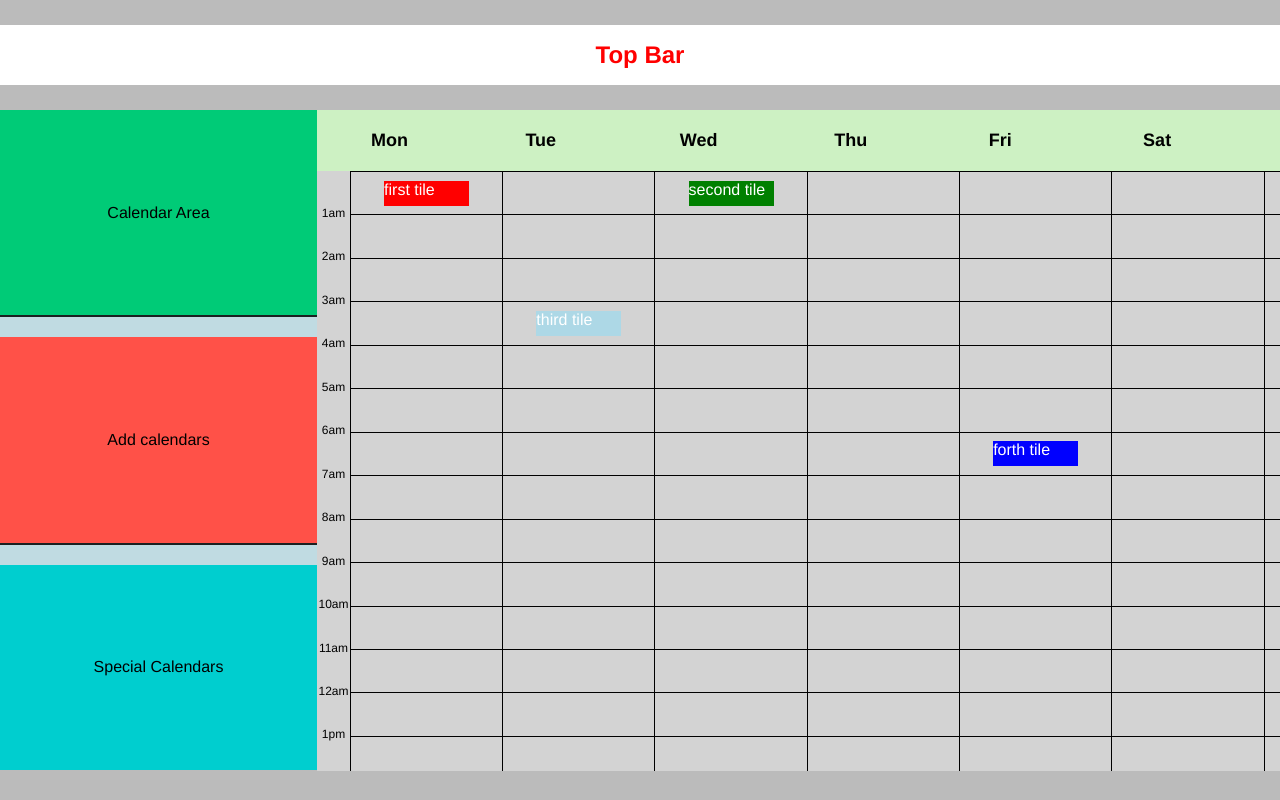
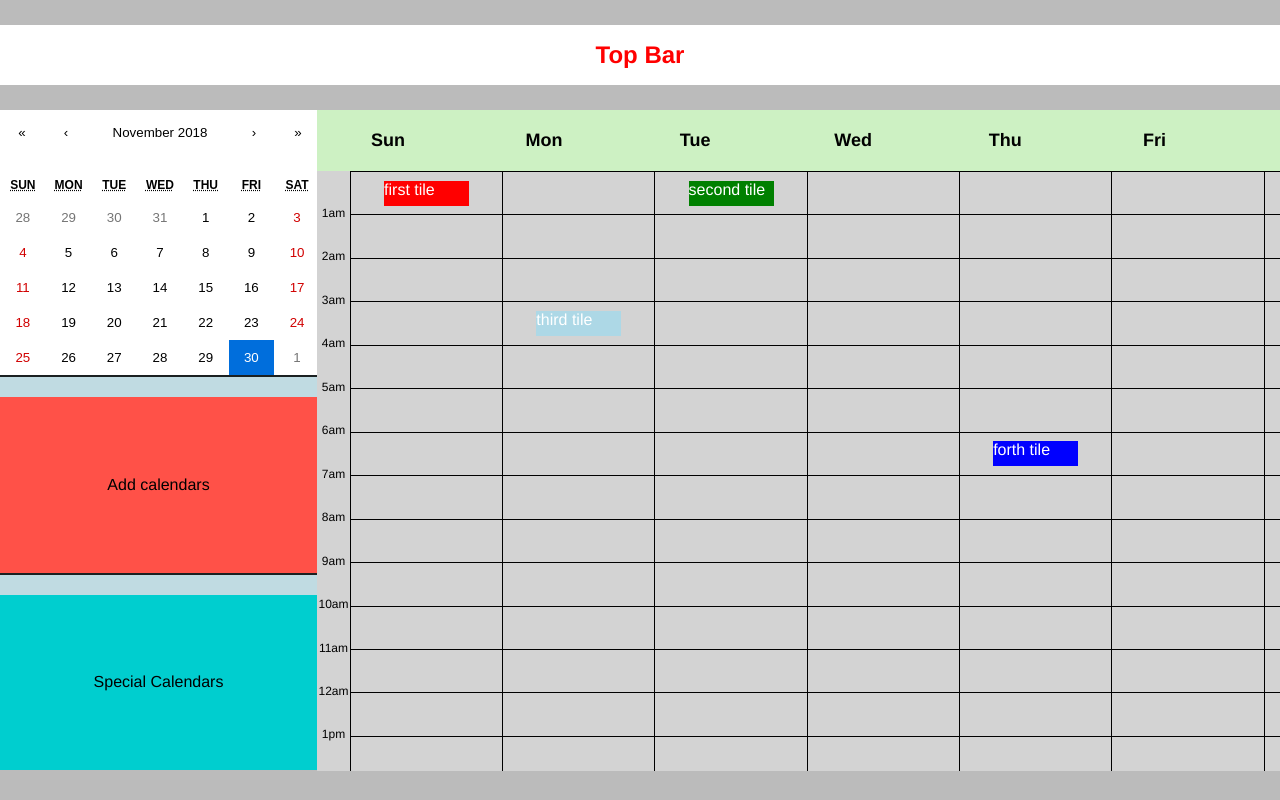
Before and after one commit to rob111/interactive-calendar, a React (Create React App) app in the folder client/: page / in a window 1280 px wide. Shown: the top 800 px of the page. Built offline with nearby package versions, Linux system fonts and the light colour scheme.

Commit message:
add react-calendar

```diff
--- a/client/package.json
+++ b/client/package.json
@@ -7,6 +7,7 @@
     "@material-ui/icons": "^3.0.1",
     "classnames": "^2.2.6",
     "react": "^16.6.1",
+    "react-calendar": "^2.17.5",
     "react-dom": "^16.6.1",
     "react-modal": "^3.6.1",
     "react-router-dom": "^4.3.1",
--- /dev/null
+++ b/client/src/components/CalendarComponent.js
@@ -0,0 +1,28 @@
+import React, { Component } from 'react';
+import Calendar from 'react-calendar';
+import "../styles/calendar-react.css";
+
+export default class CalendarComponent extends Component {
+  constructor(props){
+    super(props);
+    this.state = {
+      date: new Date()
+    }
+
+  }
+
+  onChange = date => this.setState({ date });
+
+  render() {
+    console.log(this.state.date);
+    return(
+      <div>
+        <Calendar
+          onChange={this.onChange}
+          value={this.state.date}
+          calendarType="US"
+        />
+      </div>
+    )
+  }
+}
--- a/client/src/containers/CalendarGrid.js
+++ b/client/src/containers/CalendarGrid.js
@@ -30,7 +30,7 @@ class CalendarGrid extends Component {
 
 
   getWeekDays(){
-    let weekDays = ['Mon', 'Tue', 'Wed', 'Thu', 'Fri', 'Sat', 'Sun'];
+    let weekDays = ['Sun', 'Mon', 'Tue', 'Wed', 'Thu', 'Fri', 'Sat'];
     let arr = weekDays.map(day => {
       return(
         <Header
@@ -86,7 +86,6 @@ class CalendarGrid extends Component {
     for (var i = 0; i < 168; i++) {
       let x = i % 7;
       let y = Math.floor(i / 7);
-      console.log(this.state.tiles);
       let event = this.state.tiles.find( tile =>  tile.time[0] === x && tile.time[1] === y);
       if (event) {
         gridTiles.push(this.renderTile(i, event));
--- a/client/src/containers/LeftSideMenu.js
+++ b/client/src/containers/LeftSideMenu.js
@@ -1,4 +1,5 @@
 import React, { Component } from 'react';
+import CalendarComponent from '../components/CalendarComponent';
 
 class LeftSideMenu extends Component {
 
@@ -8,7 +9,7 @@ class LeftSideMenu extends Component {
       <div className="left-vert-menu">
       {/*<h3>Left Side Menu</h3>*/}
         <div className="calendar-area">
-          <p>Calendar Area</p>
+          <CalendarComponent />
         </div>
         <div className="add-calendars">
           <p>Add calendars</p>
--- /dev/null
+++ b/client/src/styles/calendar-react.css
@@ -0,0 +1,5 @@
+.react-calendar{
+  max-width: 320px;
+  height: 100%;
+  border: none;
+}
```
Also changed, not shown: 1 other file (tests, documents, lock files or other folders).
